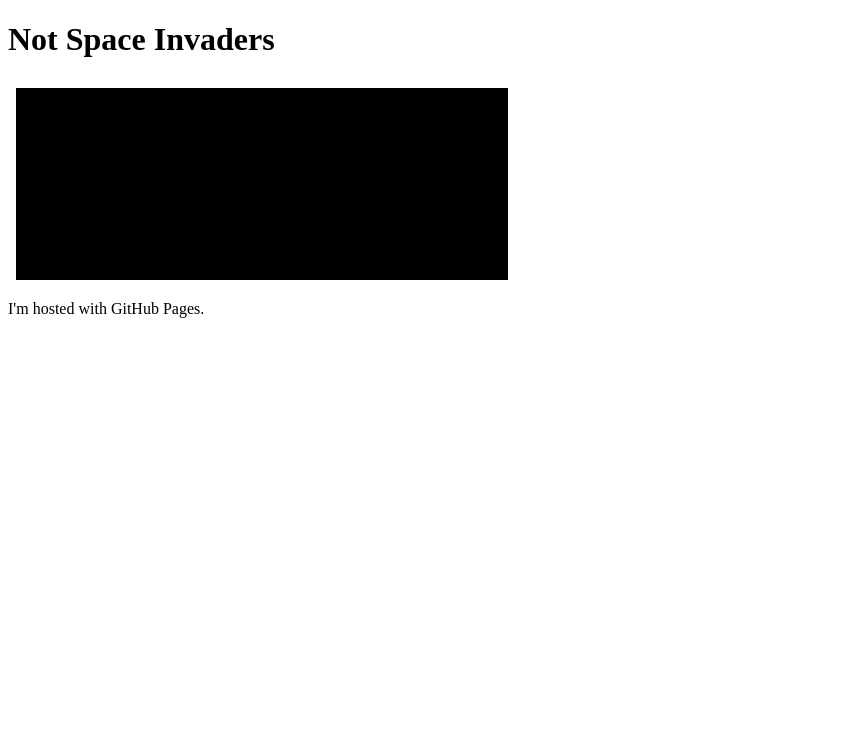
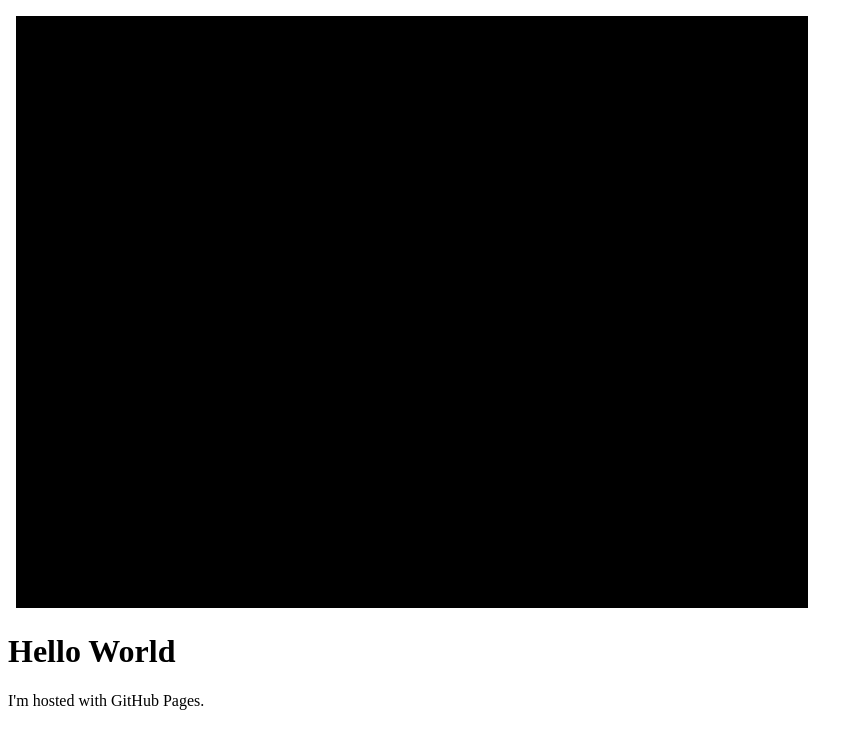
Before and after one commit to EsdrasBrutus/Not-Space-Invaders, a plain HTML site: page index.html in a window 1280 px wide. Shown: the whole page, without its empty margins (0-863 px from the left). Drawn offline with Linux system fonts and the light colour scheme.

Commit message:
Revert "size change"
This reverts commit 0bbccafe90f391e2bb3ea59390fda3d906accf02.

```diff
--- a/index.html
+++ b/index.html
@@ -1,9 +1,8 @@
 <!DOCTYPE html>
 <html>
-
+<iframe src="gamebuild/invaders.html" name="bestgameever"    width="800" height="600" frameborder="0" scrolling="no">   <p>Your browser does not support iframes.</p> ></iframe>
 <body>
-<h1>Not Space Invaders</h1>
-<iframe src="gamebuild/invaders.html" name="bestgameever"    width="500" height="200" frameborder="0" scrolling="no">   <p>Your browser does not support iframes.</p> ></iframe>
+<h1>Hello World</h1>
 <p>I'm hosted with GitHub Pages.</p>
 </body>
 </html>
```
